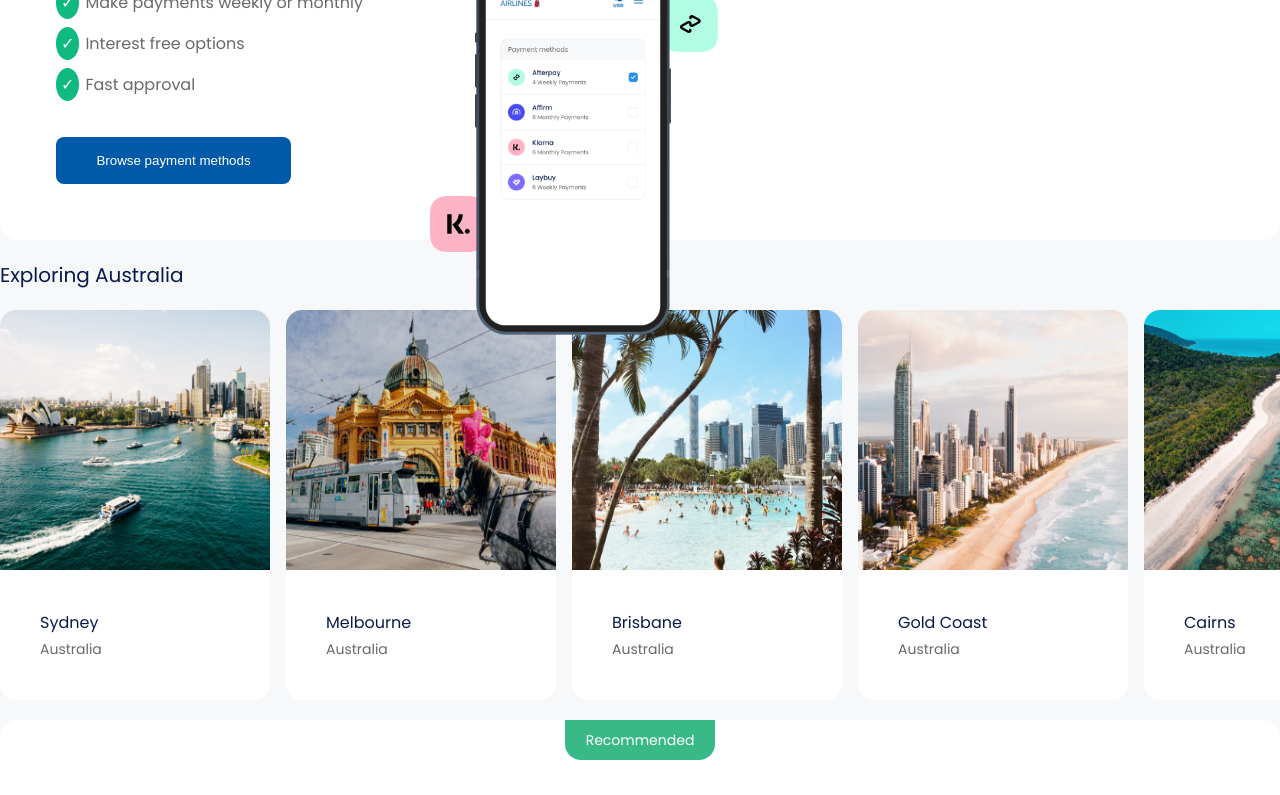
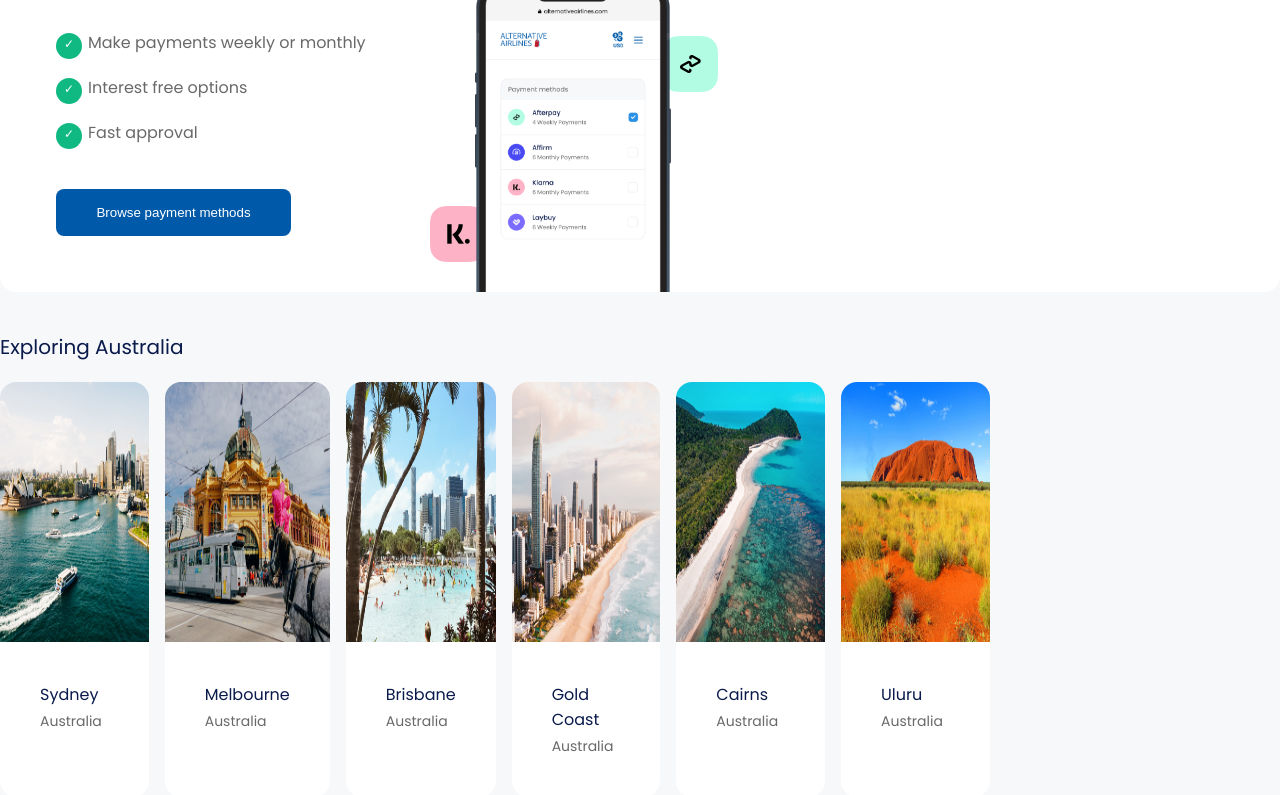
Before and after one commit to piperbates/aa-techtest, a Next.js app: page / in a window 1280 px wide. Shown: the part 1620-2415 px from the top of the page. Built offline with nearby package versions, Linux system fonts and the light colour scheme.

Commit message:
blog tablet view

```diff
--- a/src/app/page.module.css
+++ b/src/app/page.module.css
@@ -5,6 +5,7 @@
 
   .container {
     margin: 0 auto 100px auto;
+    overflow-x: visible;
   }
 
 
--- a/src/app/page.tsx
+++ b/src/app/page.tsx
@@ -26,6 +26,7 @@ import more from "@/assets/icons/more.svg";
 import destinations from "@/utils/destinations";
 import blogs from "@/utils/blogs";
 import GridBox from "@/components/GridBox";
+import BlogBox from "@/components/BlogBox";
 
 export default function Home() {
   const newBlogData = blogs.map((blog)=>{
@@ -126,7 +127,7 @@ export default function Home() {
     <Section>
       <Carousel title="Blog" subtitle="Alternative adventures">
         {newBlogData.map((blog, i)=>
-          <CarouselBox title={blog.title} content={blog.category} img={blog.mobileImg.src} key={i} />
+          <BlogBox title={blog.title} content={blog.category} img={blog.mobileImg.src} key={i} />
         )}
       </Carousel>
     </Section>
--- /dev/null
+++ b/src/components/BlogBox/blogBox.module.css
@@ -0,0 +1,31 @@
+.blogBoxContent {
+    padding: 40px;
+}
+
+.blogBoxContent h3 {
+    font-size: 16px;
+    font-weight: 500;
+    margin-bottom: 4px;
+}
+
+.blogBoxContent p {
+    line-height: 1.5;
+    color: rgb(var(--grey));
+    margin-bottom: 5px;
+}
+
+.blogBoxImg {
+    position: relative;
+    width: 100%;
+    height: 260px;
+}
+
+.blogBoxImg img {
+    border-radius: 16px 16px 0 0;
+}
+
+/* Mobile */
+@media screen and (max-width: 700px) {
+
+
+}
--- /dev/null
+++ b/src/components/BlogBox/index.tsx
@@ -0,0 +1,20 @@
+import React from "react";
+import styles from './blogBox.module.css';
+import Image from "next/image";
+import Box from "../Box";
+
+const BlogBox = (
+    {title, content, img}: {
+
+        title: string, content:string, img:string
+    }) => <Box>
+                <div className={styles.blogBoxImg}>
+                    <Image src={img} alt={title} fill />
+                </div>
+                <div className={styles.blogBoxContent}>
+                    <p>{content}</p>
+                    <h3>{title}</h3>
+                </div>
+        </Box>
+
+export default BlogBox
--- a/src/components/Box/box.module.css
+++ b/src/components/Box/box.module.css
@@ -8,9 +8,7 @@
 
 @media screen and (min-width: 701px) and (max-width: 1120px)
 {
-    .box {
-        overflow: hidden;
-    }
+
 }
 
 
--- a/src/components/CallToActionBox/callToActionBox.module.css
+++ b/src/components/CallToActionBox/callToActionBox.module.css
@@ -1,6 +1,8 @@
 .callToActionBox {
     display: flex;
     text-align: left;
+    overflow: hidden;
+
 }
 
 .callToActionBox button {
@@ -53,20 +55,23 @@
 
 .ctaContent li::before{
     content: '✓';
+    font-size: 12px;
+    text-align: center;
+    padding: 2px;
     background-color: #10B981;
     border-radius: 100%;
-    padding: 5px;
-    height: 10px;
-    width: 10px;
+    height: 22px;
+    width: 22px;
     color: white;
     position: relative;
     margin-right: 6px;
+    display: inline-block;
 }
 
 .cATimg1 {
     width: 56px;
     height: 56px;
-    top: 400px;
+    top: 370px;
     left: -84px;
 }
 
--- a/src/components/Carousel/carousel.module.css
+++ b/src/components/Carousel/carousel.module.css
@@ -14,12 +14,37 @@
     margin-bottom: 20px;
 }
 
+.carouselContent {
+    display: flex;
+    width: 100%;
+    overflow-x: scroll;
+}
+
 .carouselScroll {
     display: flex;
-    overflow-y: scroll;
     gap: 16px;
+    overflow-x: visible;
+
 }
 
+/* Tablet */
+
+@media screen and (min-width: 701px) and (max-width: 1120px)
+{
+
+    .carouselScroll {
+        gap: 32px;
+    }
+
 .carouselScroll div {
-    width: 270px;
+    width: 330px;
 }
+}
+
+
+/* Mobile */
+@media screen and (max-width: 700px) {
+.carouselScroll div {
+    width: 260px;
+}
+}
--- a/src/components/Carousel/index.tsx
+++ b/src/components/Carousel/index.tsx
@@ -1,12 +1,24 @@
 import React from "react";
 import styles from './carousel.module.css';
 
-const Carousel = ({title, subtitle, children}: {title?: string, subtitle:string, children:  JSX.Element | JSX.Element[]}) => <div className={styles.carousel}>
+const Carousel = ({
+    title,
+    subtitle,
+    children
+    }: {
+        title?: string,
+        subtitle:string,
+        children:  JSX.Element | JSX.Element[]
+    }) => (
+        <div className={styles.carousel}>
             <h2>{title}</h2>
             <h3>{subtitle}</h3>
+            <div className={styles.carouselContent}>
                 <div className={styles.carouselScroll}>
                     {children}
                 </div>
             </div>
+        </div>
+    )
 
 export default Carousel
--- a/src/components/GridBox/gridbox.module.css
+++ b/src/components/GridBox/gridbox.module.css
@@ -3,7 +3,7 @@
     align-items: center;
     display: flex;
     flex-direction: column;
-    padding: 30px;
+    padding: 56px;
 }
 
 .gridBoxContent {
@@ -25,7 +25,8 @@
 .gridBoxGrid {
     width: 100%;
     display: grid;
-    grid-template-columns: repeat(auto-fit, minmax(50%, 1fr));
+    grid-template-columns: repeat(auto-fit, minmax(33%, 1fr));
+
 }
 
 .gridBoxItem {
@@ -42,6 +43,7 @@
 
 .gridBoxItem p {
     font-size: 14px;
+    width: 100px;
 }
 
 .gridBoxIcon {
@@ -62,3 +64,15 @@
     align-items: center;
     justify-content: center;
 }
+
+
+/* Mobile */
+@media screen and (max-width: 700px) {
+
+    .gridBox {
+    padding: 30px;
+    }
+    .gridBoxGrid {
+        grid-template-columns: repeat(auto-fit, minmax(50%, 1fr));
+    }
+}
--- a/src/components/Section/section.module.css
+++ b/src/components/Section/section.module.css
@@ -1,7 +1,14 @@
 .section {
     display: flex;
     flex-direction: column;
-    margin: 20px 0;
+    margin: 40px 0;
     gap: 16px;
     width: 100%;
 }
+
+/* Mobile */
+@media screen and (max-width: 700px) {
+    .section {
+        margin: 40px 0;
+    }
+}
```
Lines whose indentation alone changed are shown as unchanged.
